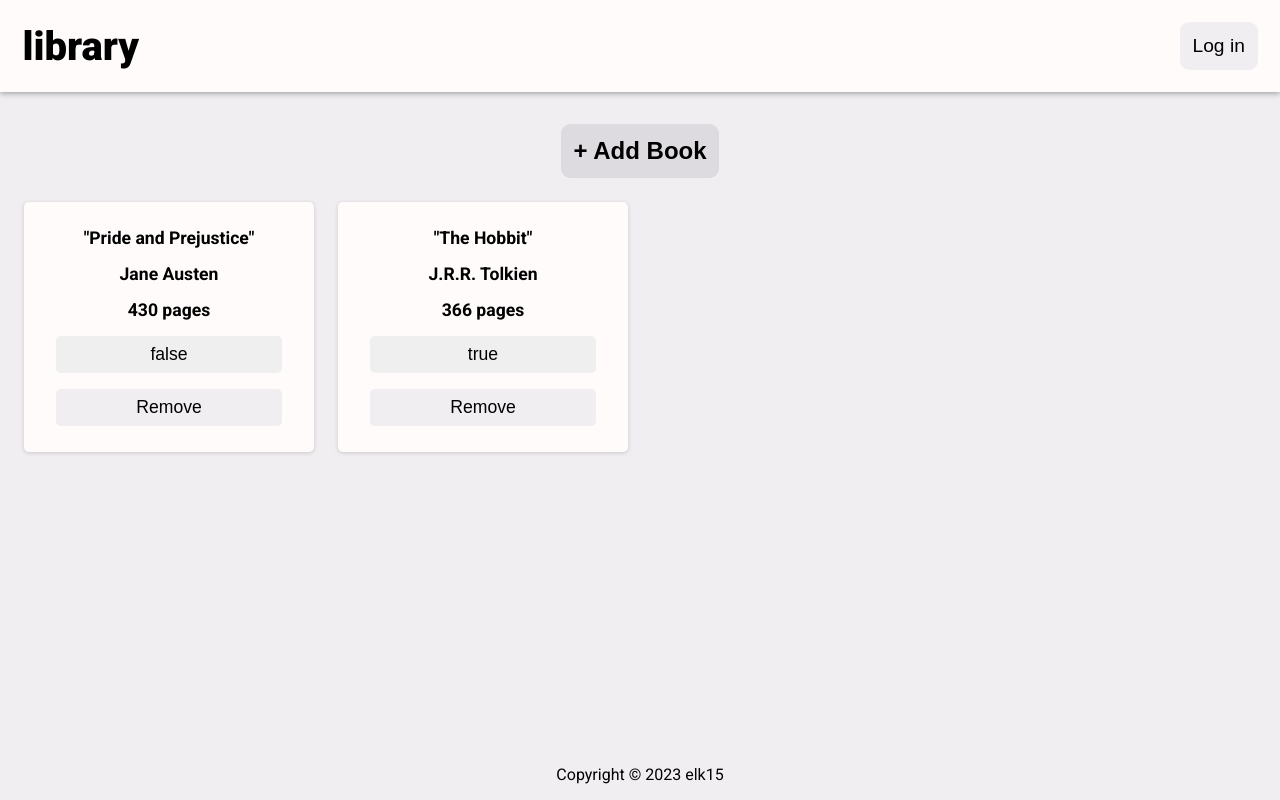
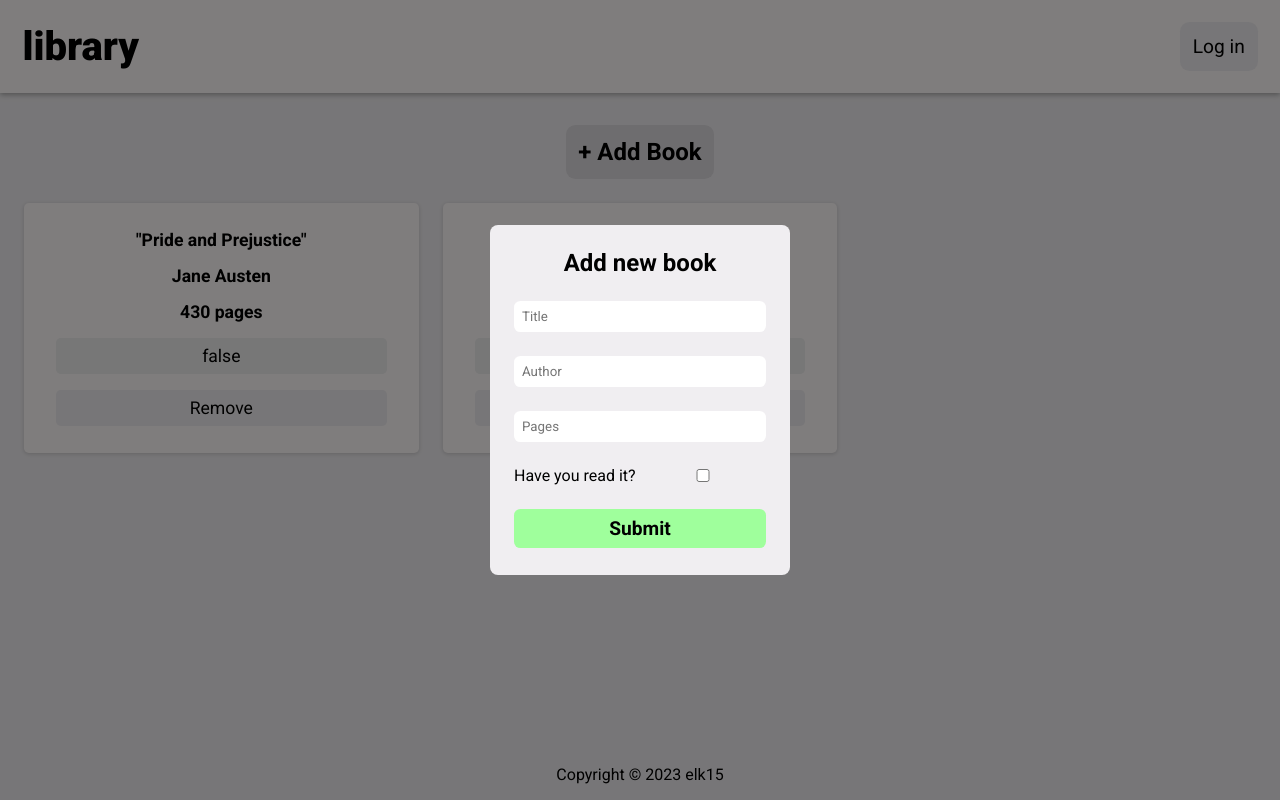
Before and after one commit to elk15/Library_JS, a website: page index.html in a window 1280 px wide. Both pictures are taken after a click on the button "+ Add Book". Drawn offline with Linux system fonts and the light colour scheme.

Commit message:
Implement add book button and create modal form for adding books

```diff
--- a/index.html
+++ b/index.html
@@ -9,6 +9,17 @@
 
 </head>
 <body>
+    <section class="modal hidden">
+        <form class="modal-form">
+            <h2>Add new book</h1>
+            <input type="text" name="title" id="title" placeholder="Title" minlength="2" required>
+            <input type="text" name="author" id="author" placeholder="Author" minlength="2" required>
+            <input type="number" name="pages" id="pages" placeholder="Pages" min="1" required>
+            <div class="checkbox"><label for="isRead">Have you read it? </label><input type="checkbox" name="isRead" id="isRead"></div>
+            <input class="modal-btn" type="button" value="Submit">
+        </form>
+    </section>
+    <div class="overlay hidden"></div>
     <div class="container">
         <header><h1>library</h1> <button>Log in</button></header>
         <main>
--- a/script.js
+++ b/script.js
@@ -1,16 +1,18 @@
 const myLibrary = [];
 const addBookBtn = document.querySelector('.add-book');
 const cardsDiv = document.querySelector('.cards');
+const modal = document.querySelector('.modal');
+const overlay = document.querySelector('.overlay');
 
-function Book(title, author, pages, read) {
+function Book(title, author, pages, isRead) {
     this.title = title;
     this.author = author;
     this.pages = pages;
-    this.read = read;
+    this.isRead = isRead;
 }
 
-function addBookToLibrary(title, author, pages, read) {
-    const book = new Book(title, author, pages, read);
+function addBookToLibrary(title, author, pages, isRead) {
+    const book = new Book(title, author, pages, isRead);
     myLibrary.push(book);
 }
 
@@ -29,7 +31,7 @@ function displayBooks() {
         newDiv.appendChild(document.createElement('p'))
             .appendChild(document.createTextNode(`${myLibrary[i].pages} pages`));
         newDiv.appendChild(document.createElement('button'))
-            .appendChild(document.createTextNode(myLibrary[i].read));
+            .appendChild(document.createTextNode(myLibrary[i].isRead));
         newDiv.appendChild(removeBtn);
 
         newDiv.classList.add('card');
@@ -37,6 +39,17 @@ function displayBooks() {
     }
 }
 
+addBookBtn.addEventListener('click', (event) => {
+    modal.classList.remove('hidden');
+    overlay.classList.remove('hidden');
+    event.preventDefault();
+});
+
+overlay.addEventListener('click', () => {
+    modal.classList.add('hidden');
+    overlay.classList.add('hidden');
+});
+
 addBookToLibrary('"Pride and Prejustice"', 'Jane Austen', 430, false);
 addBookToLibrary('"The Hobbit"', 'J.R.R. Tolkien', 366, true);
 displayBooks();
--- a/style.css
+++ b/style.css
@@ -4,8 +4,11 @@
     --dark-grey:#b4b2b6;
     --white: #fffbfb;
     --green: #9fff9c;
+    --darker-green: #79ac77;
     --red: #ff9c9c;
     --shadow: 0px 2px 5px 0px rgba(146, 146, 146, 0.75);
+    --modal-width: 300px;
+    --modal-height: 350px;
 
 }
 
@@ -13,13 +16,14 @@
     margin: 0;
     padding: 0;
     box-sizing: border-box;
+    font-family: 'Roboto', sans-serif;
 }
 
 .container {
     display: flex;
     flex-direction: column;
     min-height: 100vh;
-    font-family: 'Roboto', sans-serif;
+
 }
 
 header {
@@ -74,7 +78,7 @@ main {
     width: 100%;
     padding: 1.5rem;
     display: grid;
-    grid-template-columns: repeat(auto-fill, minmax(250px, 1fr));
+    grid-template-columns: repeat(auto-fill, minmax(300px, 1fr));
     align-content: flex-start;
     gap: 1.5rem;
 }
@@ -124,3 +128,73 @@ footer {
     padding: 1rem;
     background-color: var(--grey);
 }
+
+.modal{
+    background-color: var(--grey);
+    width: var(--modal-width);
+    height: var(--modal-height);
+    position: absolute;
+    left: 0;
+    right: 0;
+    top: 0;
+    bottom: 0;
+    margin: auto;
+    z-index: 3;
+    border-radius: 0.5rem;
+    padding: 1.5rem;
+}
+
+.modal-form{
+    display: flex;
+    flex-direction: column;
+    height: 100%;
+    gap: 1.5rem;
+
+    align-items: center;
+}
+
+.modal-form input{
+    padding: 0.5rem;
+    border: none;
+    border-radius: 0.4rem;
+    width: 100%;
+}
+
+.checkbox {
+    display: flex;
+    width: 100%;
+    align-items: center;
+}
+
+.checkbox label{
+    width: 100%;
+}
+
+.modal-btn {
+    background-color: var(--green);
+    font-weight: bold;
+    font-size: 1.2rem;
+}
+
+.modal-btn:hover{
+    cursor: pointer;
+    background-color: var(--darker-green);
+}
+
+
+.overlay {
+    position: fixed;
+    left: 0;
+    right: 0;
+    top: 0;
+    bottom: 0;
+    width: 100%;
+    height: 100%;
+    background: rgba(0, 0, 0, 0.5);
+    z-index: 2;
+}
+
+
+.hidden {
+    display: none;
+}
```
